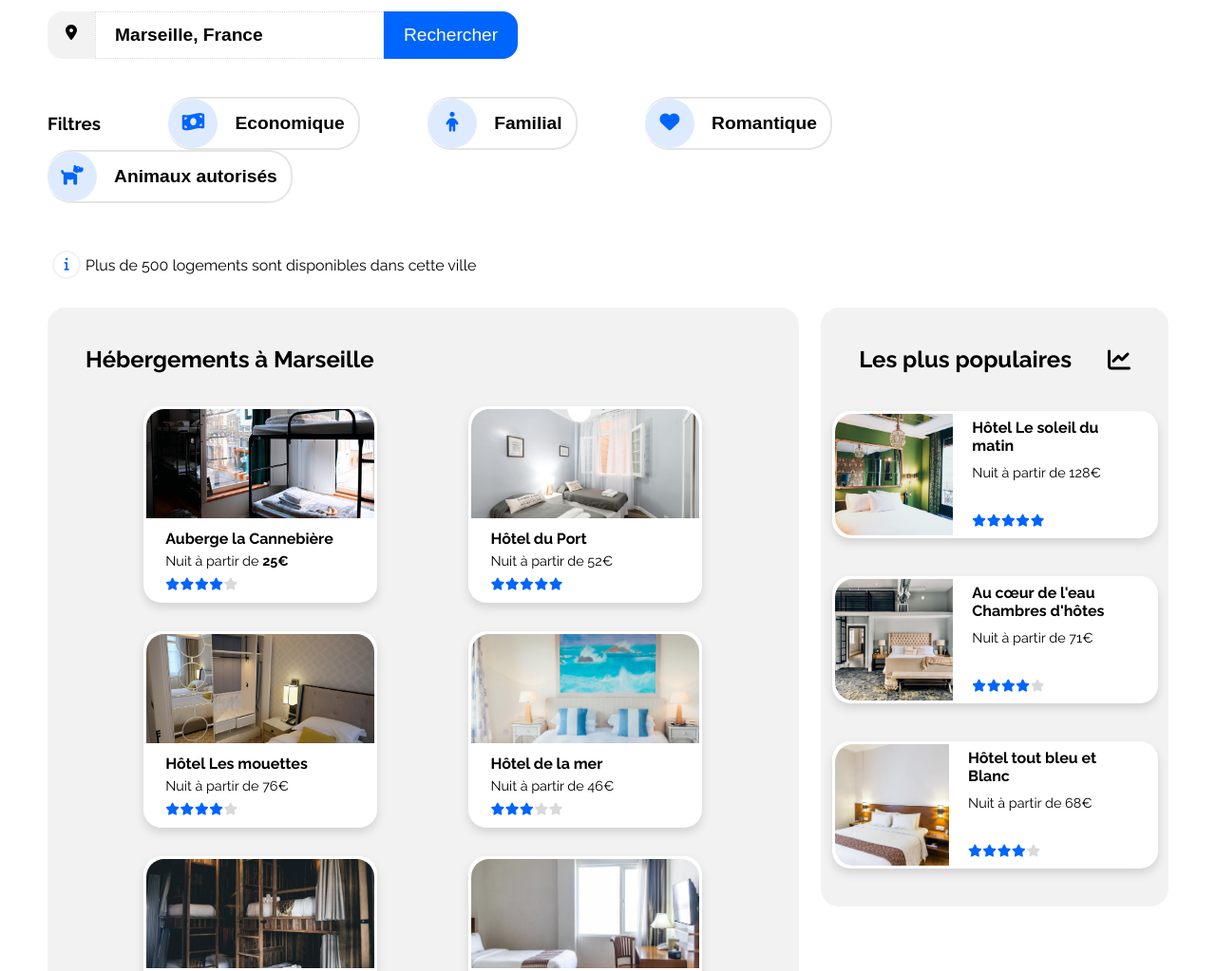
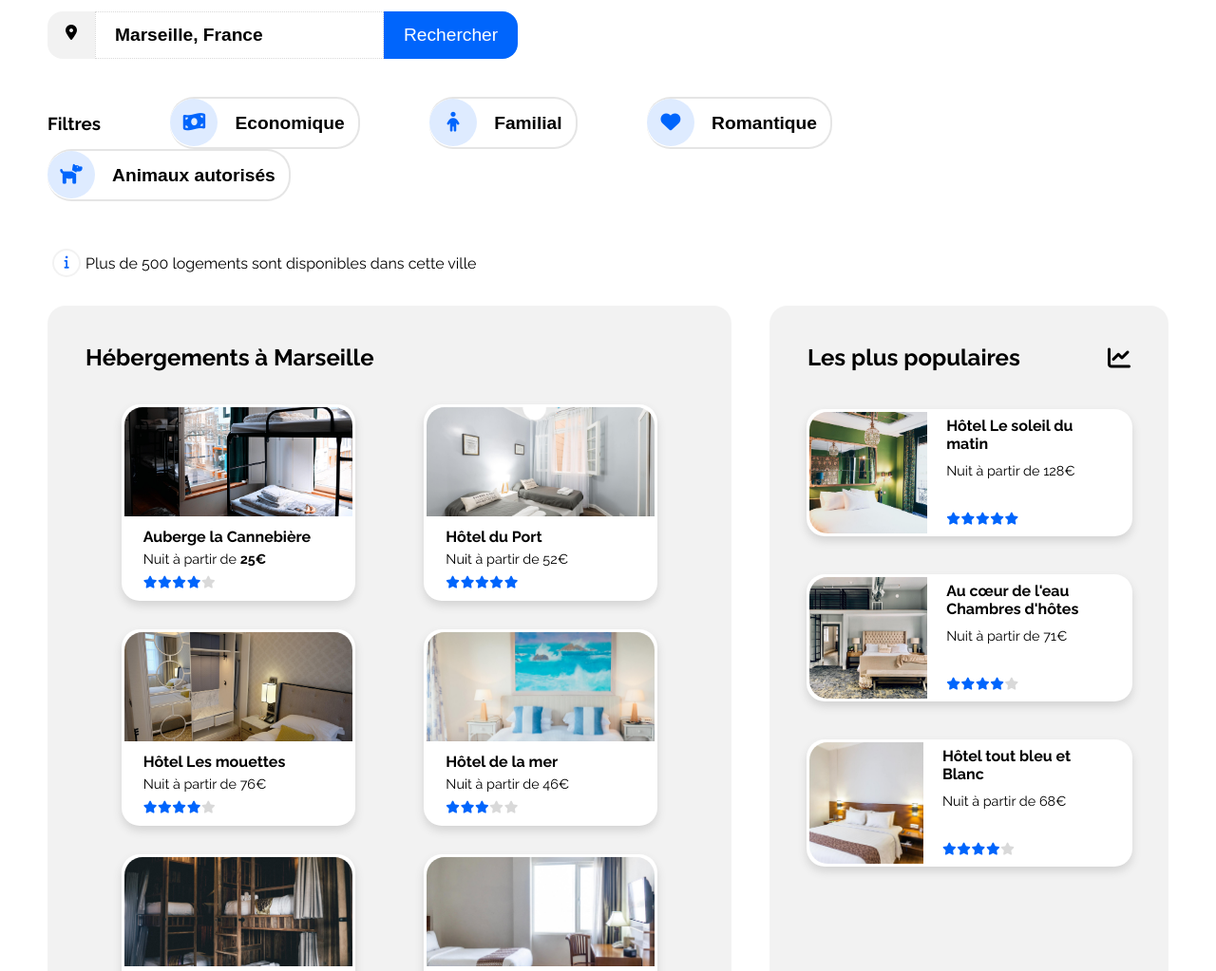
Before and after one commit to Syrinecoding/OC_p2_Reservia, a plain HTML site: page index.html in a window 1280 px wide. Shown: the part 175-1198 px from the top of the page at 95% size. Drawn offline with Linux system fonts and the light colour scheme.

Commit message:
Modifications pendant mentorat

```diff
--- a/style.css
+++ b/style.css
@@ -25,7 +25,7 @@ header {
     margin-bottom: 40px;
     display: flex;
     justify-content: space-between;
-    align-items: center;
+    align-items: flex-start;
 }
 /* header img{
     margin-top: 28px;
@@ -40,12 +40,13 @@ nav a {
     text-decoration: none;
     color: black;
     padding: 30px 10px 0;
+    text-align: center;
 }
 nav a:hover {
     border-top: 3px solid #0065FC;
     color: #0065FC;
-    padding: 30px;
-    cursor:none;
+
+
 }
 .blue {
     color: #0065FC;
@@ -106,8 +107,8 @@ input[type=search] {
 
 .filtrer .fas {
     text-align: center;
-    width: 52px;
-    height: 52px;
+    width: 50px;
+    height: 50px;
     font-size: 1.3rem;
     background-color:#DEEBFF;
     border-radius: 50%;
@@ -128,15 +129,15 @@ input[type=search] {
     padding: 14px;
     font-size: 1.2rem;
     font-weight: bold;
-    background-color: white;
+    background-color: transparent;
     text-align: center;
     border-top-right-radius: 25px;
     border-bottom-right-radius: 25px;
 }
-.btn:hover {
+/* .btn:hover {
     background-color: #DEEBFF;
 
-}
+} */
 /* Hébergements */
 
 .ligneInfo {
@@ -162,7 +163,7 @@ input[type=search] {
     height: 70%;
     display: flex;
     justify-content: space-between;
-    align-items: flex-start;
+    /* align-items: flex-start; */
 
 }
 #Hébergements a {
@@ -172,12 +173,13 @@ input[type=search] {
 
 .boxHeb {
     /* max-width: 877px; */
-    width: min(877px, 67%);
-    height: 70%;
+    width: auto;
+
     /* height: 630px; */
     background-color: #F2F2F2;
     border-radius: 19px;
     padding: 20px;
+    margin-right: 40px;
 }
 .boxHeb h2 {
     margin: 20px;
@@ -233,8 +235,8 @@ h5 {
 aside {
     border-radius: 19px;
     width: 31%;
-    min-height: 70%;
-    /* max-width: 420px; */
+    height: auto;
+    width: 420px;
     /* height: 630px; */
     background-color: hsl(0, 0%, 95%);
     padding: 20px;
```
